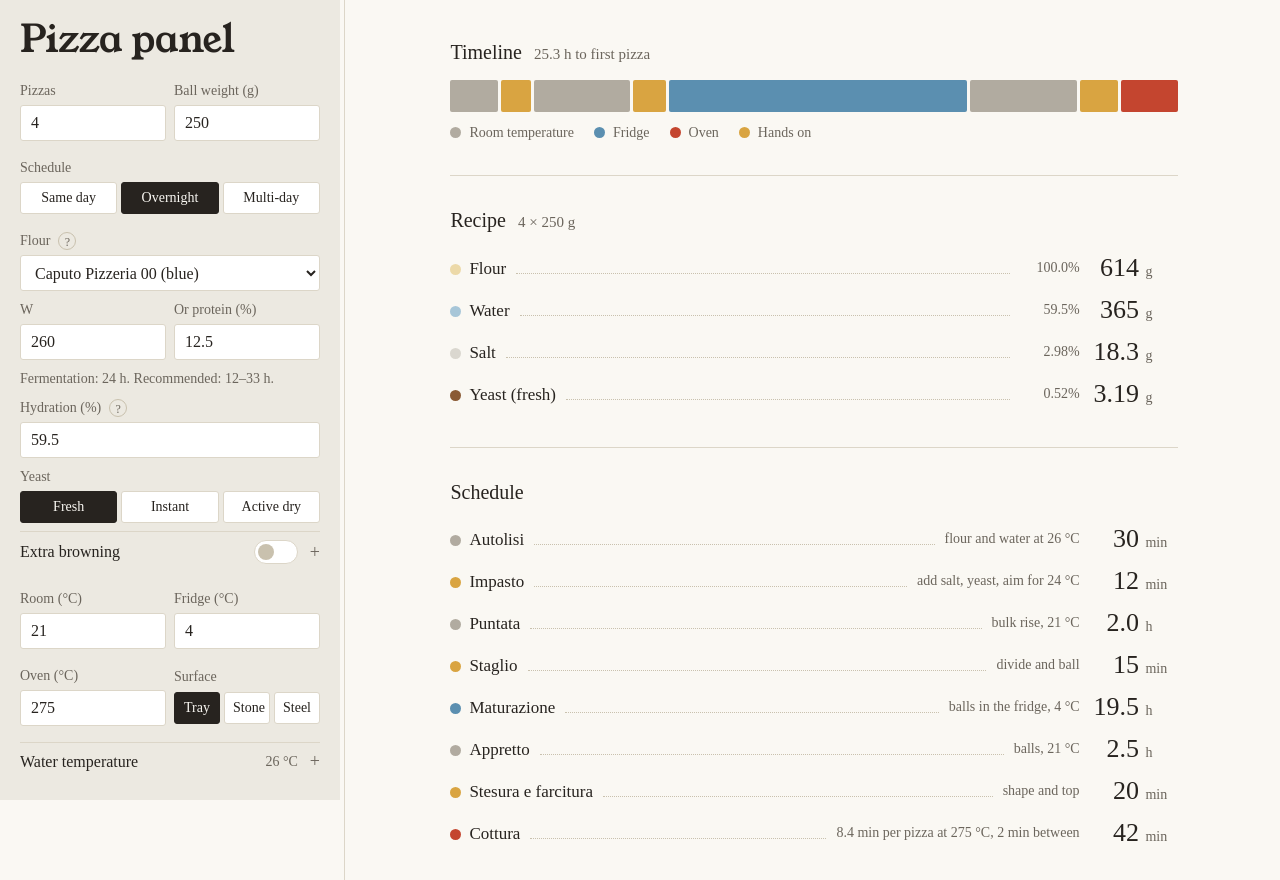
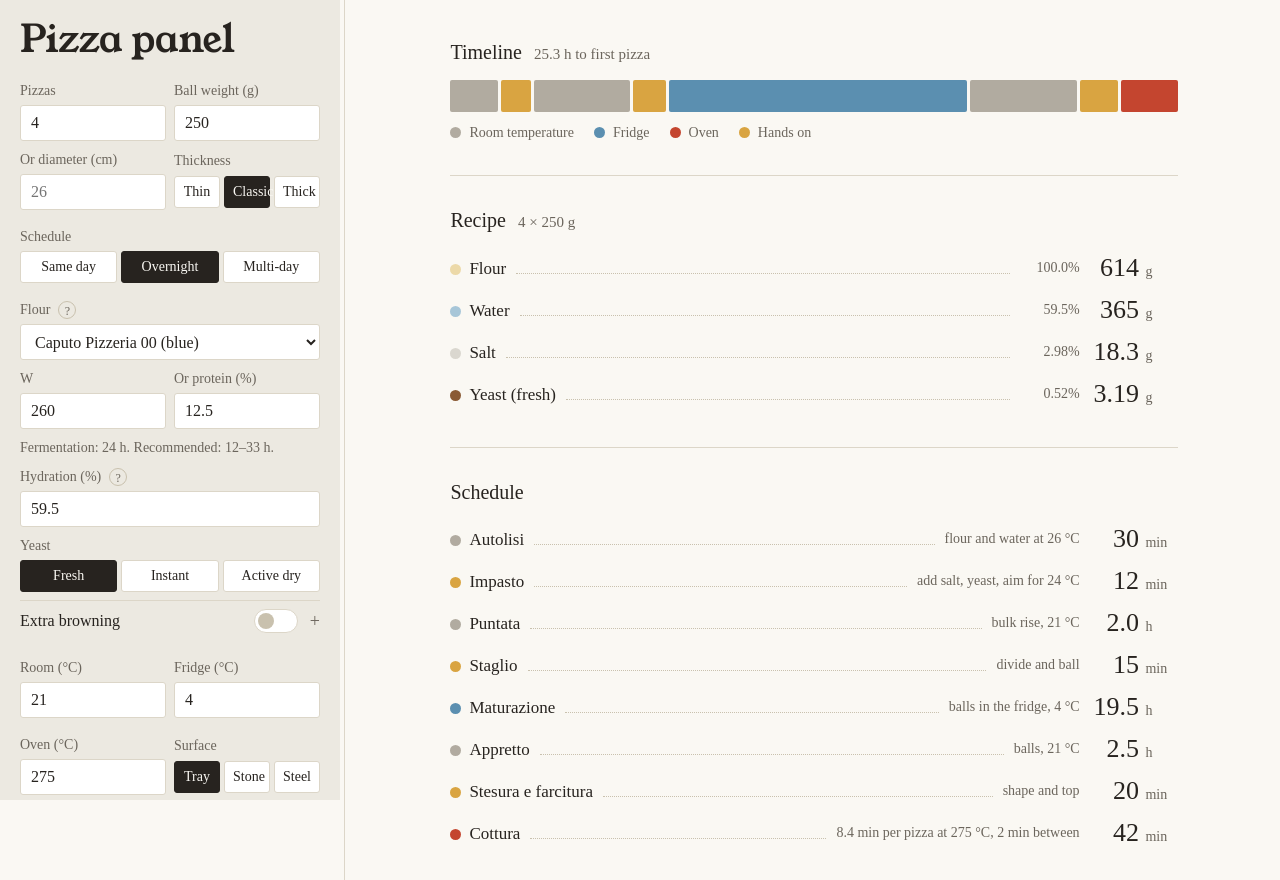
Before and after one commit to Nodo1221/Pizza-panel, a React (Vite) app: page / in a window 1280 px wide. Shown: the top 880 px of the page. Built offline with nearby package versions, Linux system fonts and the light colour scheme.

Commit message:
Add pizza diameter as alternative input to ball weight

```diff
--- a/src/App.tsx
+++ b/src/App.tsx
@@ -5,7 +5,17 @@ import { FLOURS } from './core/flours'
 import { LIMITS, STYLES, compute, enrichment, estimateW, fit, sanitize, suggestHydration, type Inputs, type LimitKey, type Mixing, type Style, type Surface, type YeastType } from './core/dough'
 
 // w is 0 when the pack's W has not been entered; the app then estimates it from protein.
-type S = Omit<Inputs, 'w' | 'wEst' | 'oilPct' | 'sugarPct'> & { flourId: string; protein: number; w: number; browning: boolean; oilPct: number | null; sugarPct: number | null }
+// diamCm is 0 when the user has not entered a diameter; ballG is then used directly.
+type ThickOption = 'light' | 'classic' | 'thick'
+const THICK_LABELS: [ThickOption, string][] = [['light', 'Thin'], ['classic', 'Classic'], ['thick', 'Thick']]
+// Thickness factor: grams of dough per cm² of pizza area (based on Lehmann/community conventions).
+const THICK_TF: Record<ThickOption, number> = { light: 0.35, classic: 0.47, thick: 0.65 }
+const ballGFromDiam = (diam: number, thick: ThickOption) =>
+  Math.round(THICK_TF[thick] * Math.PI * (diam / 2) ** 2)
+const diamFromBallG = (g: number, thick: ThickOption) =>
+  Math.round(2 * Math.sqrt(g / (THICK_TF[thick] * Math.PI)))
+
+type S = Omit<Inputs, 'w' | 'wEst' | 'oilPct' | 'sugarPct'> & { flourId: string; protein: number; w: number; browning: boolean; oilPct: number | null; sugarPct: number | null; diamCm: number; thick: ThickOption }
 
 type NumKey = Exclude<LimitKey, 'oilPct' | 'sugarPct'>
 
@@ -19,10 +29,11 @@ const init: S = {
   style: 'overnight',
   ovenC: 275, surface: 'tray',
   browning: false, oilPct: null, sugarPct: null,
+  diamCm: 0, thick: 'classic',
 }
 
-// v6: sugar and oil are null (use the default for the oven) instead of a saved number.
-const KEY = 'pizza-calc:v6'
+// v7: added diamCm (pizza diameter) and thick (thickness factor) as alternative to ball weight.
+const KEY = 'pizza-calc:v7'
 
 const SIDE_KEY = 'pizza-calc:side:v2'
 const SIDE_MIN = 300
@@ -45,15 +56,19 @@ function load(): S {
     const raw = localStorage.getItem(KEY)
     if (raw) {
       const m: S = { ...init, ...JSON.parse(raw) }
-      const { oilPct, sugarPct, ...rest } = m
+      const { oilPct, sugarPct, diamCm, thick, ...rest } = m
       // w stays 0 when it was never entered, and null means "use the default amount"; sanitize would
       // turn both into numbers, so they are put back afterwards.
+      // diamCm stays 0 when not entered; thick is an enum validated separately.
+      const validThick = (v: unknown): ThickOption => (v === 'light' || v === 'classic' || v === 'thick') ? v : 'classic'
       return {
         ...sanitize({ ...rest, w: m.w > 0 ? m.w : LIMITS.w.min }),
         w: m.w > 0 ? fit('w', m.w) : 0,
         browning: m.browning === true,
         oilPct: typeof oilPct === 'number' ? fit('oilPct', oilPct) : null,
         sugarPct: typeof sugarPct === 'number' ? fit('sugarPct', sugarPct) : null,
+        diamCm: typeof diamCm === 'number' && diamCm > 0 ? Math.round(Math.max(20, Math.min(50, diamCm))) : 0,
+        thick: validThick(thick),
       }
     }
   } catch {
@@ -143,11 +158,13 @@ export default function App() {
   const set = <K extends keyof S>(k: K, v: S[K]) => setS(p => ({ ...p, [k]: v }))
 
   const effW = s.w > 0 ? s.w : estimateW(s.protein)
+  // When the user entered a diameter, derive ball weight from it; otherwise use ballG directly.
+  const effBallG = s.diamCm > 0 ? ballGFromDiam(s.diamCm, s.thick) : s.ballG
   const def = enrichment(s.ovenC)
   const r = useMemo(() => {
     const add = s.browning ? { oilPct: s.oilPct ?? def.oilPct, sugarPct: s.sugarPct ?? def.sugarPct } : { oilPct: 0, sugarPct: 0 }
-    return compute({ ...s, ...add, w: effW, wEst: !(s.w > 0) })
-  }, [s, effW, def.oilPct, def.sugarPct])
+    return compute({ ...s, ballG: effBallG, ...add, w: effW, wEst: !(s.w > 0) })
+  }, [s, effW, effBallG, def.oilPct, def.sugarPct])
   const flour = FLOURS.find(f => f.id === s.flourId)
   const sug = suggestHydration(effW, s.surface, s.ovenC)
   const planned = Math.round(r.plan.total * 10) / 10
@@ -192,8 +209,36 @@ export default function App() {
           <div className="g">
             <div className="row">
               <F label="Pizzas">{num('pizzas')}</F>
-              <F label="Ball weight (g)">{num('ballG')}</F>
+              <F label="Ball weight (g)">
+                <input
+                  type="number" inputMode="decimal" min={LIMITS.ballG.min} max={LIMITS.ballG.max} step={LIMITS.ballG.step}
+                  value={s.diamCm > 0 ? '' : (Number.isNaN(s.ballG) ? '' : s.ballG)}
+                  placeholder={s.diamCm > 0 ? String(effBallG) : undefined}
+                  aria-invalid={s.diamCm <= 0 && bad('ballG', s.ballG)}
+                  onChange={e => setS(p => ({ ...p, diamCm: 0, ballG: e.target.value === '' ? NaN : parseFloat(e.target.value) }))}
+                  onBlur={() => { if (s.diamCm <= 0) set('ballG', fit('ballG', Number.isNaN(s.ballG) ? LIMITS.ballG.min : s.ballG)) }}
+                />
+              </F>
             </div>
+            <div className="row">
+              <F label="Or diameter (cm)">
+                <input
+                  type="number" inputMode="decimal" min={20} max={50} step={1}
+                  value={s.diamCm > 0 ? s.diamCm : ''}
+                  placeholder={s.diamCm <= 0 ? String(diamFromBallG(s.ballG, s.thick)) : undefined}
+                  aria-invalid={s.diamCm > 0 && (s.diamCm < 20 || s.diamCm > 50)}
+                  onChange={e => setS(p => ({ ...p, diamCm: e.target.value === '' ? 0 : Math.round(parseFloat(e.target.value)) }))}
+                  onBlur={() => {
+                    if (s.diamCm > 0) set('diamCm', Math.round(Math.max(20, Math.min(50, s.diamCm))))
+                    else set('diamCm', 0)
+                  }}
+                />
+              </F>
+              <Grp label="Thickness">
+                <Seg<ThickOption> value={s.thick} options={THICK_LABELS} onPick={v => set('thick', v)} />
+              </Grp>
+            </div>
+            {s.diamCm > 0 && <p className="hint">{effBallG} g per ball from ⌀{s.diamCm} cm ({s.thick}).</p>}
           </div>
 
           <div className="g">
```
